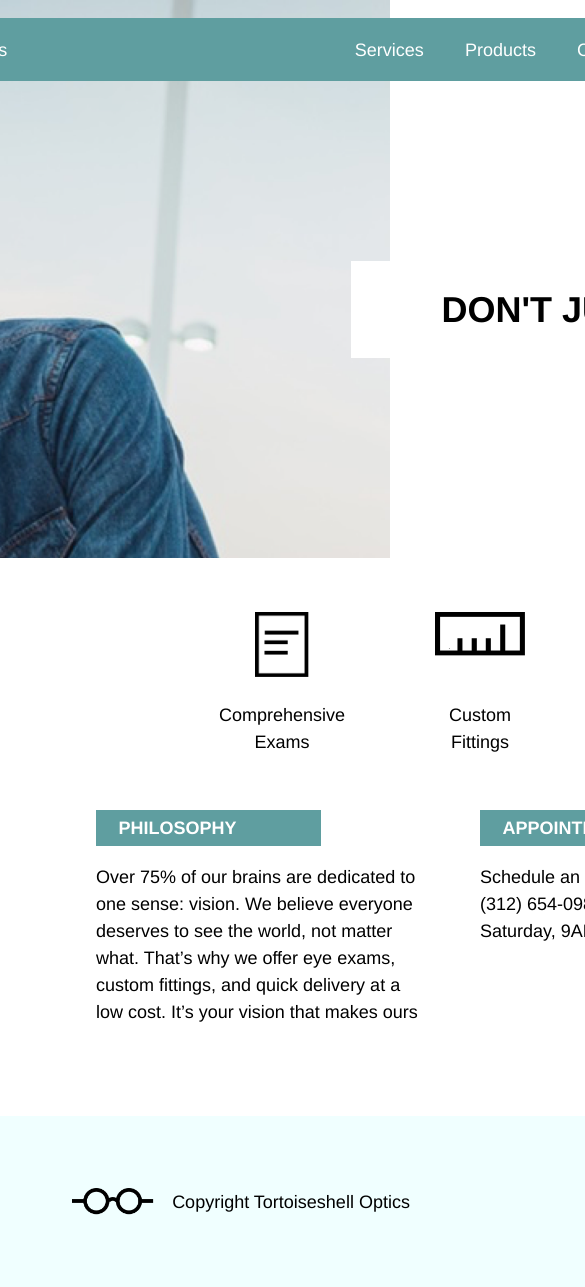
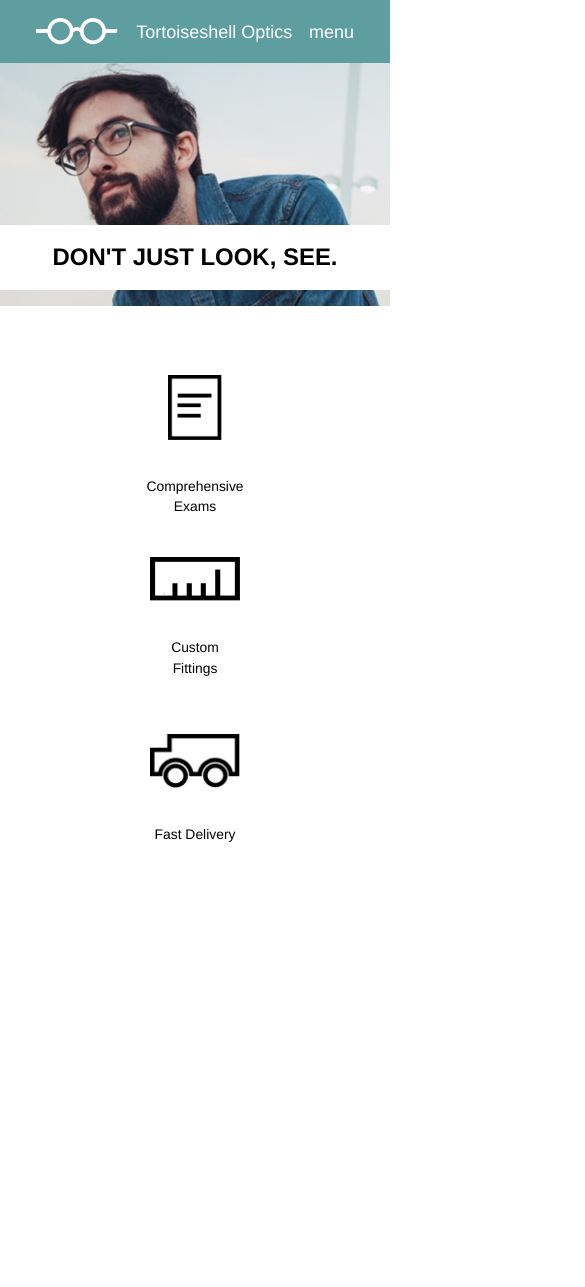
Before and after one commit to Feryquitous/tortoiseShell, a plain HTML site: page index.html in a window 390 px wide. Shown: the top 1287 px of the page, 585 px wide, since content can reach past the window. After the commit the page ends 844 px from the top, so only its background shows below. Drawn offline with Linux system fonts and the light colour scheme.

Commit message:
almost done

```diff
--- a/index.html
+++ b/index.html
@@ -25,6 +25,10 @@
                         <li>Products</li>
                         <li>Contact</li>
                     </ul>
+                </div>
+
+                <div class="mobile-menu">
+                    <span>menu</span>
                 </div>
             </div>
         </header>
--- a/resources/css/style.css
+++ b/resources/css/style.css
@@ -2,6 +2,15 @@ html {
     font-size: 18px;
     line-height: 140%;
     font-family: Helvetica;
+}
+
+html,
+body {
+    width: 100%;
+    height: 100%;
+    margin: 0px;
+    padding: 0px;
+    overflow-x: hidden;
 }
 
 .container {
@@ -39,7 +48,7 @@ header .container {
 }
 
 .menu li {
-    display: inline;
+    display: inline-block;
     padding-right: 2rem;
 }
 
@@ -65,6 +74,7 @@ header .container {
     line-height: 1.2;
     margin-top: 10rem;
     align-self: right;
+    margin-right: -2rem;
 }
 
 .banner.container {
@@ -137,3 +147,100 @@ footer img {
     height: 1.5rem;
     margin-right: 1rem;
 }
+
+.mobile-menu {
+    display: none;
+}
+
+@media only screen and (max-width: 1024px) {
+    .container {
+        width: 100%;
+    }
+    header {
+        margin-top: 0;
+        width: 100%;
+    }
+    .title {
+        font-size: 1.33rem;
+        margin-top: 5rem;
+        margin-right: 2rem;
+        padding: 1.75rem 4rem;
+    }
+    .main-banner {
+        height: 22rem;
+    }
+    .menu {
+        align-items: center;
+    }
+}
+
+@media only screen and (max-width: 680px) {
+    .mobile-menu {
+        display: inline;
+        padding-right: 2rem;
+    }
+    .menu {
+        display: none;
+    }
+    .main-banner {
+        background-position: 20%;
+        height: 17rem;
+    }
+    .banner.container {
+        display: flex;
+        align-items: stretch;
+    }
+    .title {
+        display: flex;
+        justify-content: center;
+        margin: 9rem 0 0 0;
+        padding: 1rem;
+        width: 100%;
+    }
+    .products {
+        flex-direction: column;
+        margin-top: 3.77rem;
+    }
+    .product {
+        margin-bottom: 1.54rem;
+        font-size: 0.77rem;
+        justify-content: center;
+    }
+    .product span {
+        margin-top: 2rem;
+    }
+    .contacts {
+        width: 100%;
+        flex-direction: column;
+        margin-top: 3.77rem;
+    }
+
+    .contact {
+        width: 100%;
+        margin-bottom: 4rem;
+    }
+
+    .contact p {
+        font-size: 0.77rem;
+        padding: 1rem;
+        margin: 0;
+    }
+
+    .contact-title {
+        display: flex;
+        justify-content: center;
+        margin: 0 0 0 0;
+        padding: 1rem 0;
+        width: 100%;
+    }
+
+    footer span {
+        display: none;
+    }
+
+    footer {
+        display: flex;
+        justify-content: center;
+        align-items: center;
+    }
+}
```
